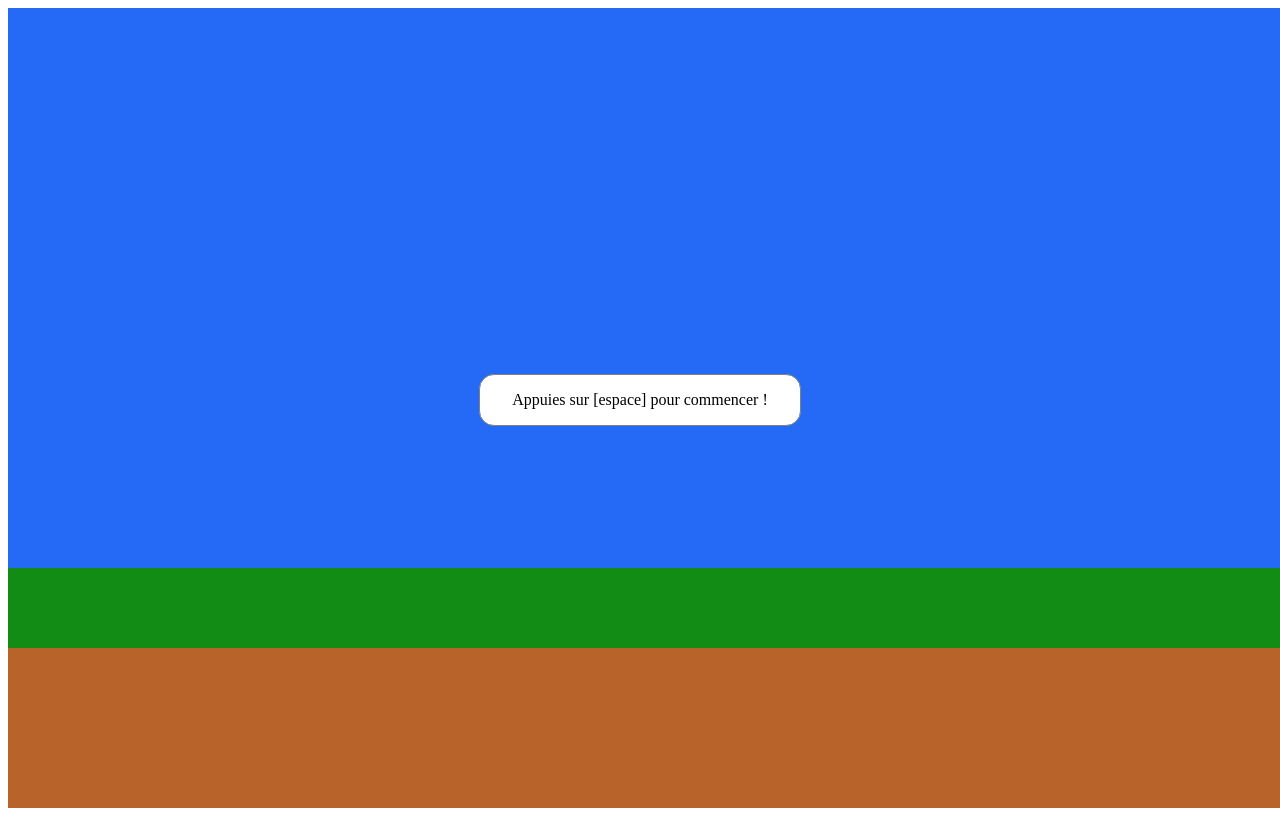
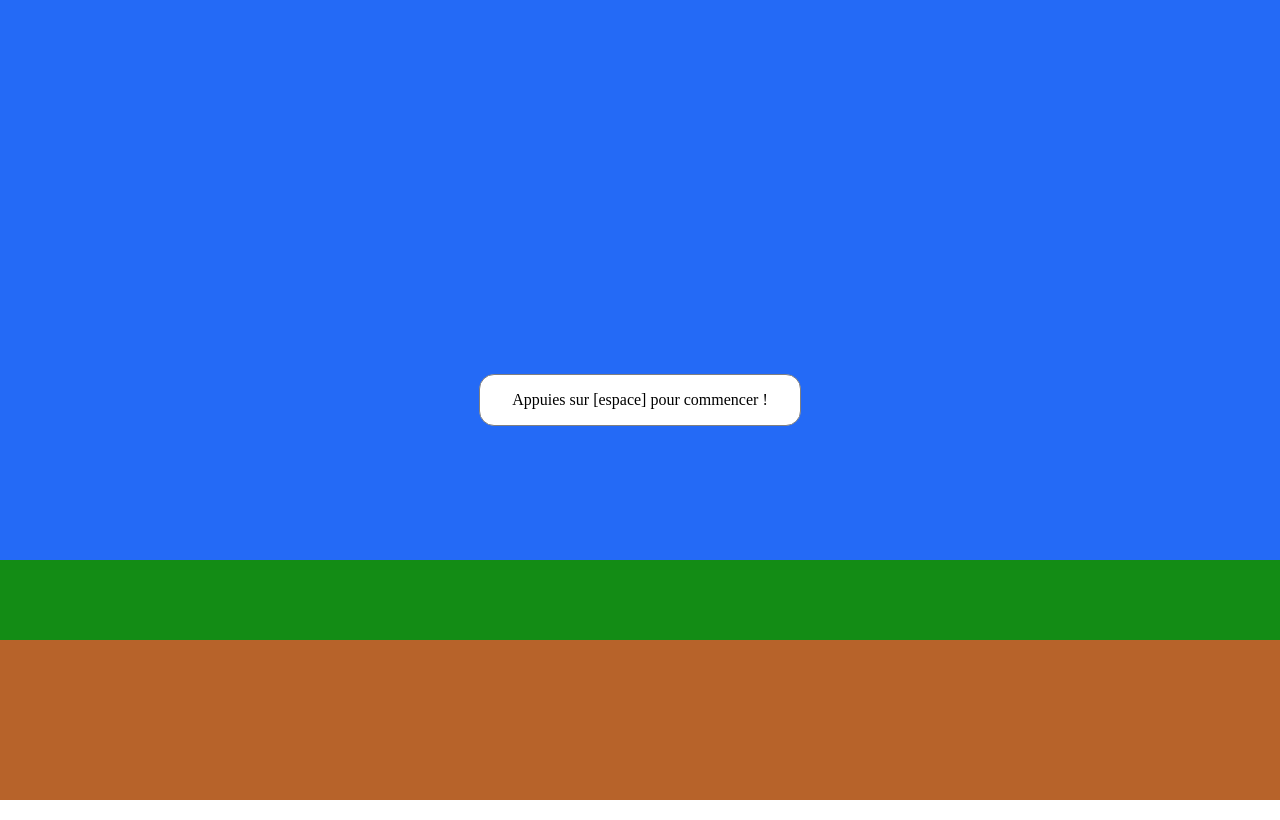
Before and after one commit to fcaylus/gadz.io, a website built with webpack: page src/index.html in a window 1280 px wide. Built offline with nearby package versions, Linux system fonts and the light colour scheme; files whose address does not match are found by name.

Commit message:
Remove borders on body element

```diff
--- a/src/assets/scss/index.scss
+++ b/src/assets/scss/index.scss
@@ -11,7 +11,7 @@
   justify-content: center;
 }
 
-#root {
+body {
   @extend %fullscreen;
 }
 
```
